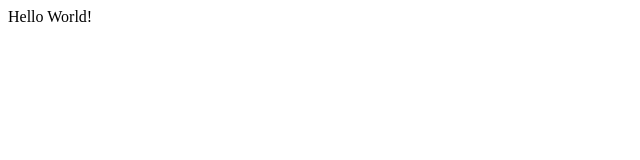
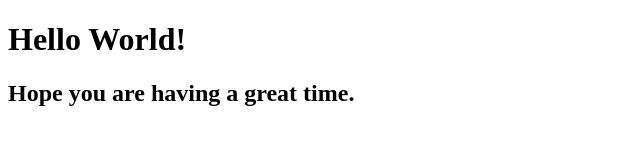
Before and after one commit to NicolasLefebure/Tilt-Tech, a plain HTML site: page hello.html in a window 1280 px wide. Shown: the whole page, without its empty margins (0-640 px from the left). Drawn offline with Linux system fonts and the light colour scheme.

Commit message:
Update hello.html

```diff
--- a/hello.html
+++ b/hello.html
@@ -1,6 +1,12 @@
 <!DOCTYPE html>
+
 <html>
+  <head>
+    <title>My first webpage</title>
+    <link rel="stylesheet" href="hellostyle.css"/>
+  </head>
   <body>
-  	Hello World!
+    <h1>Hello World!</h1>
+    <h2>Hope you are having a great time.</h2>
   </body>
 </html>
```
